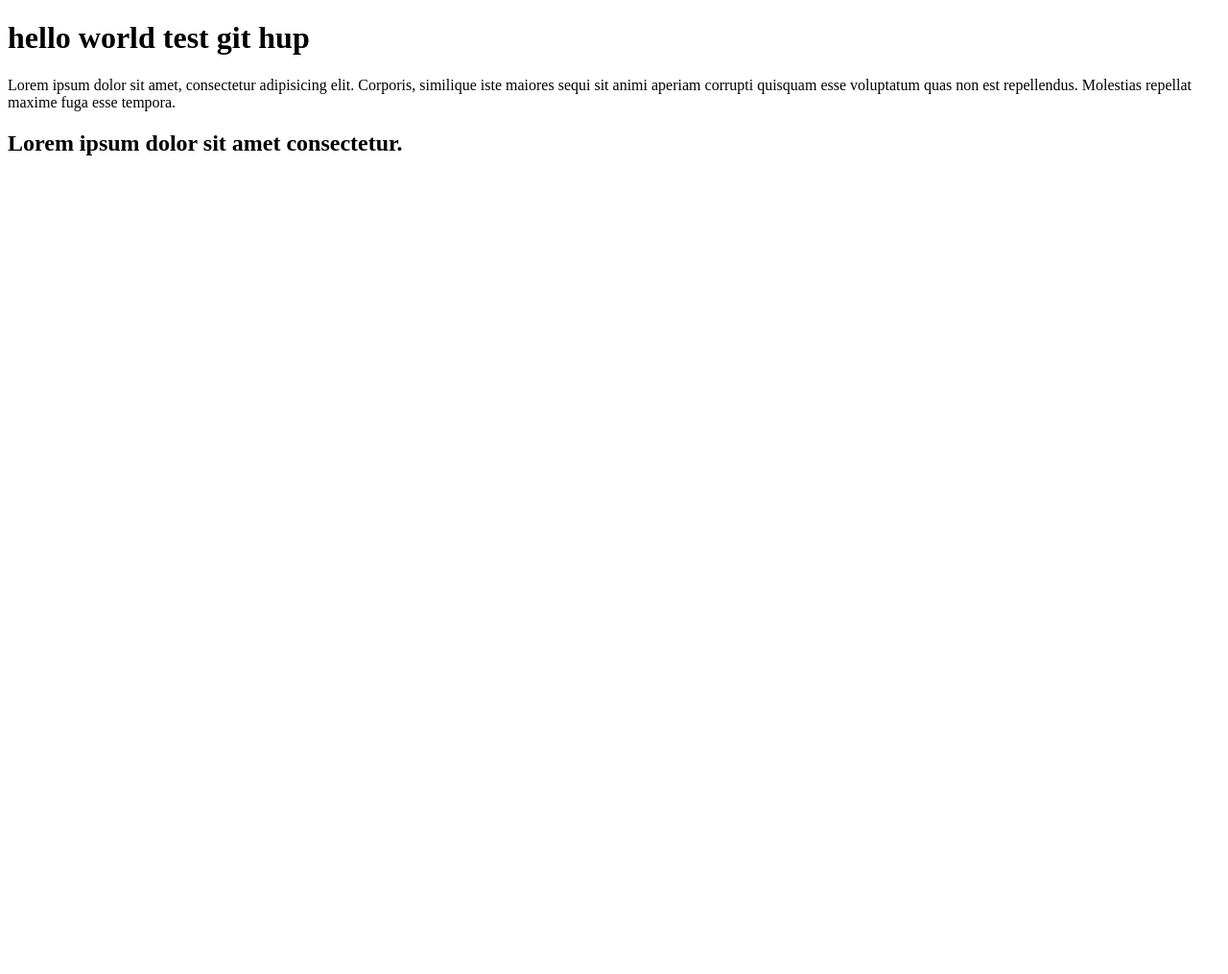
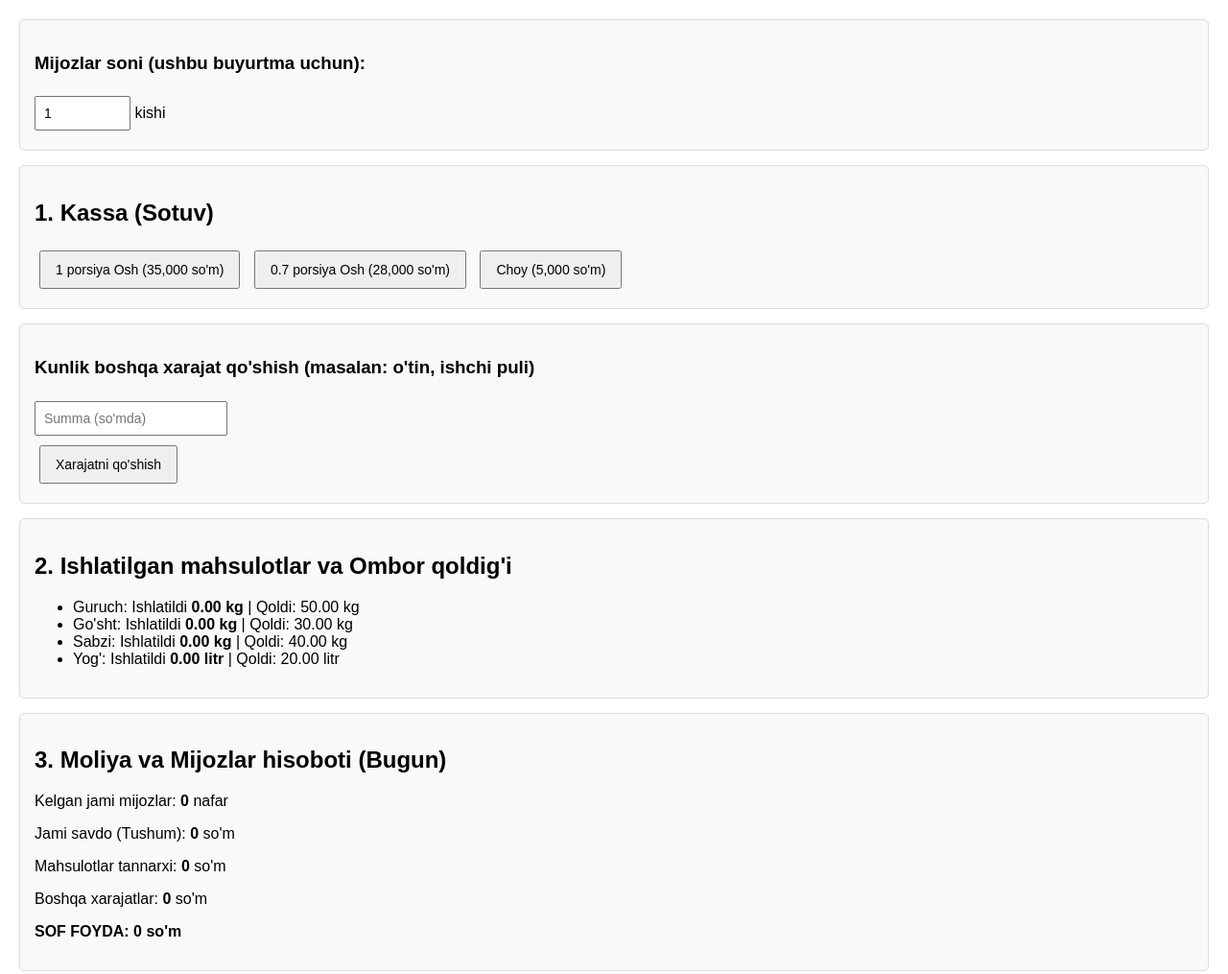
Before and after one commit to sardorbik1235/newTest, a plain HTML site: page index.html in a window 1280 px wide. Shown: the whole page at 96% size. Before the commit the page ends 800 px from the top, so only its background shows below. Drawn offline with Linux system fonts and the light colour scheme.

Commit message:
Birinchi fayil

```diff
--- a/index.html
+++ b/index.html
@@ -1,13 +1,122 @@
 <!DOCTYPE html>
-<html lang="en">
+<html lang="uz">
 <head>
-    <meta charset="UTF-8">
-    <meta name="viewport" content="width=device-width, initial-scale=1.0">
-    <title>Document</title>
+  <meta charset="UTF-8">
+  <title>Osh Markazi - Kassa va Ombor</title>
+  <style>
+    body { font-family: Arial, sans-serif; margin: 20px; }
+    button { padding: 10px 15px; margin: 5px; cursor: pointer; font-size: 14px; }
+    input { padding: 8px; font-size: 14px; margin: 5px 0; }
+    .box { background: #f9f9f9; padding: 15px; border-radius: 5px; margin-bottom: 15px; border: 1px solid #ddd; }
+  </style>
 </head>
 <body>
-    <h1>hello world test git hup</h1>
-    <p>Lorem ipsum dolor sit amet, consectetur adipisicing elit. Corporis, similique iste maiores sequi sit animi aperiam corrupti quisquam esse voluptatum quas non est repellendus. Molestias repellat maxime fuga esse tempora.</p>
-    <h2>Lorem ipsum dolor sit amet consectetur.</h2>
+
+  <div class="box">
+    <h3>Mijozlar soni (ushbu buyurtma uchun):</h3>
+    <input type="number" id="mijozSoniInput" value="1" min="1" style="width: 80px;"> kishi
+  </div>
+
+  <div class="box">
+    <h2>1. Kassa (Sotuv)</h2>
+    <button onclick="sotish('osh_1', 35000)">1 porsiya Osh (35,000 so'm)</button>
+    <button onclick="sotish('osh_07', 28000)">0.7 porsiya Osh (28,000 so'm)</button>
+    <button onclick="sotish('choy', 5000)">Choy (5,000 so'm)</button>
+  </div>
+
+  <div class="box">
+    <h3>Kunlik boshqa xarajat qo'shish (masalan: o'tin, ishchi puli)</h3>
+    <input type="number" id="xarajatInput" placeholder="Summa (so'mda)">
+    <br>
+    <button onclick="xarajatQoshish()">Xarajatni qo'shish</button>
+  </div>
+
+  <div class="box">
+    <h2>2. Ishlatilgan mahsulotlar va Ombor qoldig'i</h2>
+    <ul id="omborRoyxati"></ul>
+  </div>
+
+  <div class="box">
+    <h2>3. Moliya va Mijozlar hisoboti (Bugun)</h2>
+    <p>Kelgan jami mijozlar: <b id="mijozlarSoni">0</b> nafar</p>
+    <p>Jami savdo (Tushum): <b id="tushum">0</b> so'm</p>
+    <p>Mahsulotlar tannarxi: <b id="tannarx">0</b> so'm</p>
+    <p>Boshqa xarajatlar: <b id="boshqaXarajat">0</b> so'm</p>
+    <p><b>SOF FOYDA: <span id="sofFoyda">0</span> so'm</b></p>
+  </div>
+
+  <script>
+    // 1. Ombordagi mahsulotlar va narxlar
+    let ombor = {
+      guruch: { nomi: "Guruch", qoldiq: 50, ishlatildi: 0, narx: 18000, birlik: "kg" },
+      gosht:  { nomi: "Go'sht", qoldiq: 30, ishlatildi: 0, narx: 95000, birlik: "kg" },
+      sabzi:  { nomi: "Sabzi",  qoldiq: 40, ishlatildi: 0, narx: 4000,  birlik: "kg" },
+      yog:    { nomi: "Yog'",   qoldiq: 20, ishlatildi: 0, narx: 20000, birlik: "litr" }
+    };
+
+    // 2. Retseptura (1 porsiya uchun)
+    const retsept = {
+      osh_1:  { guruch: 0.15, gosht: 0.10, sabzi: 0.15, yog: 0.05 },
+      osh_07: { guruch: 0.10, gosht: 0.07, sabzi: 0.10, yog: 0.03 },
+      choy:   {}
+    };
+
+    // 3. Ko'rsatkichlar
+    let jamiTushum = 0;
+    let jamiTannarx = 0;
+    let jamiBoshqaXarajat = 0;
+    let jamiMijozlar = 0;
+
+    // Sotish funksiyasi
+    function sotish(taomTuri, sotuvNarxi) {
+      // Kiritilgan mijozlar sonini olish
+      let kishiSoni = parseInt(document.getElementById("mijozSoniInput").value) || 1;
+      jamiMijozlar += kishiSoni;
+
+      jamiTushum += sotuvNarxi;
+
+      // Retsept bo'yicha ombordan mahsulot ayirish
+      let kerakliMahsulotlar = retsept[taomTuri];
+      for (let key in kerakliMahsulotlar) {
+        let miqdor = kerakliMahsulotlar[key];
+        ombor[key].qoldiq -= miqdor;
+        ombor[key].ishlatildi += miqdor;
+        jamiTannarx += miqdor * ombor[key].narx;
+      }
+
+      ekranniYangilash();
+    }
+
+    // Xarajat qo'shish
+    function xarajatQoshish() {
+      let summa = Number(document.getElementById("xarajatInput").value);
+      if (summa > 0) {
+        jamiBoshqaXarajat += summa;
+        document.getElementById("xarajatInput").value = "";
+        ekranniYangilash();
+      }
+    }
+
+    // Ekranni yangilash
+    function ekranniYangilash() {
+      let royxat = document.getElementById("omborRoyxati");
+      royxat.innerHTML = "";
+      for (let key in ombor) {
+        let m = ombor[key];
+        royxat.innerHTML += `<li>${m.nomi}: Ishlatildi <b>${m.ishlatildi.toFixed(2)} ${m.birlik}</b> | Qoldi: ${m.qoldiq.toFixed(2)} ${m.birlik}</li>`;
+      }
+
+      let sofFoyda = jamiTushum - (jamiTannarx + jamiBoshqaXarajat);
+
+      document.getElementById("mijozlarSoni").innerText = jamiMijozlar;
+      document.getElementById("tushum").innerText = jamiTushum.toLocaleString();
+      document.getElementById("tannarx").innerText = Math.round(jamiTannarx).toLocaleString();
+      document.getElementById("boshqaXarajat").innerText = jamiBoshqaXarajat.toLocaleString();
+      document.getElementById("sofFoyda").innerText = Math.round(sofFoyda).toLocaleString();
+    }
+
+    ekranniYangilash();
+  </script>
+
 </body>
 </html>
```
